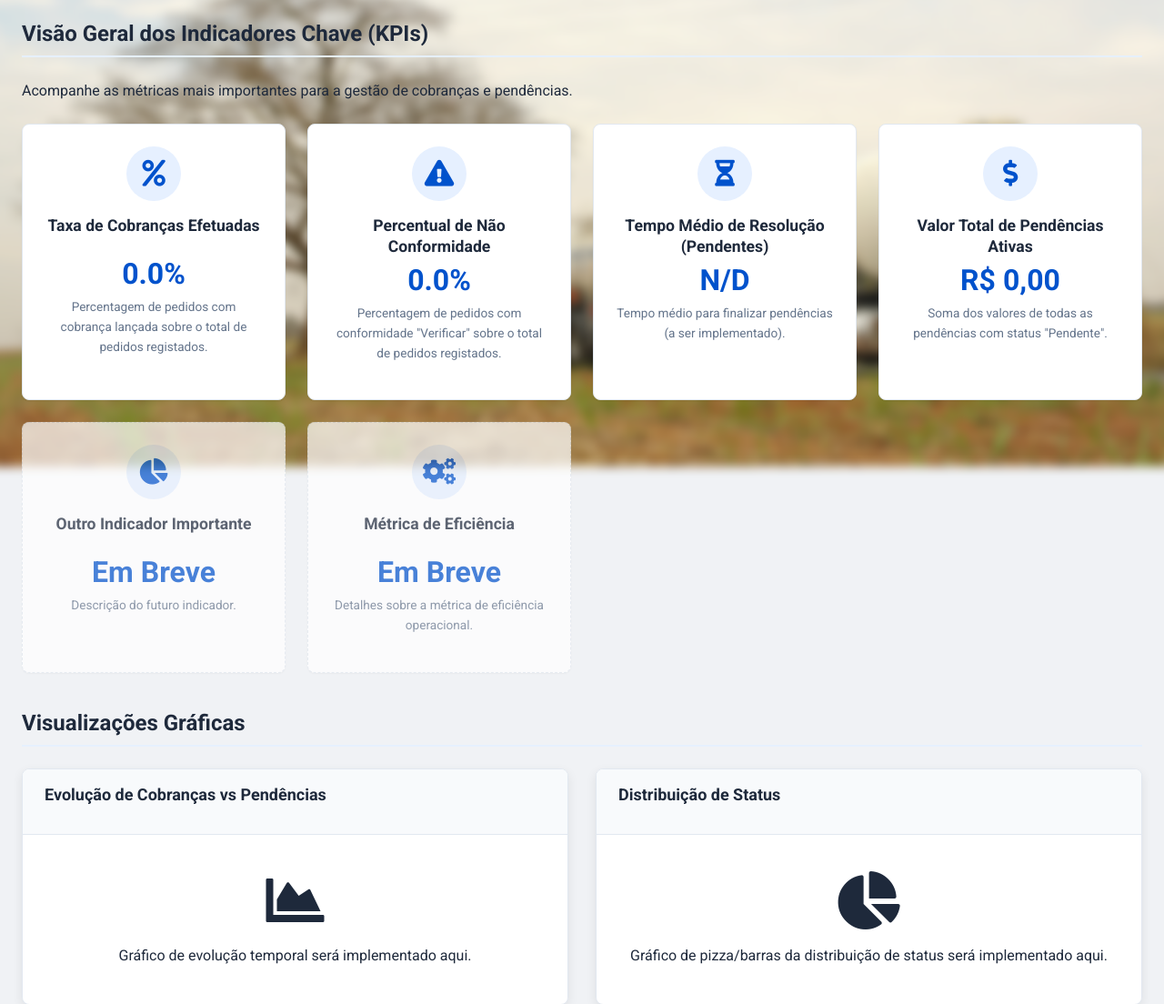
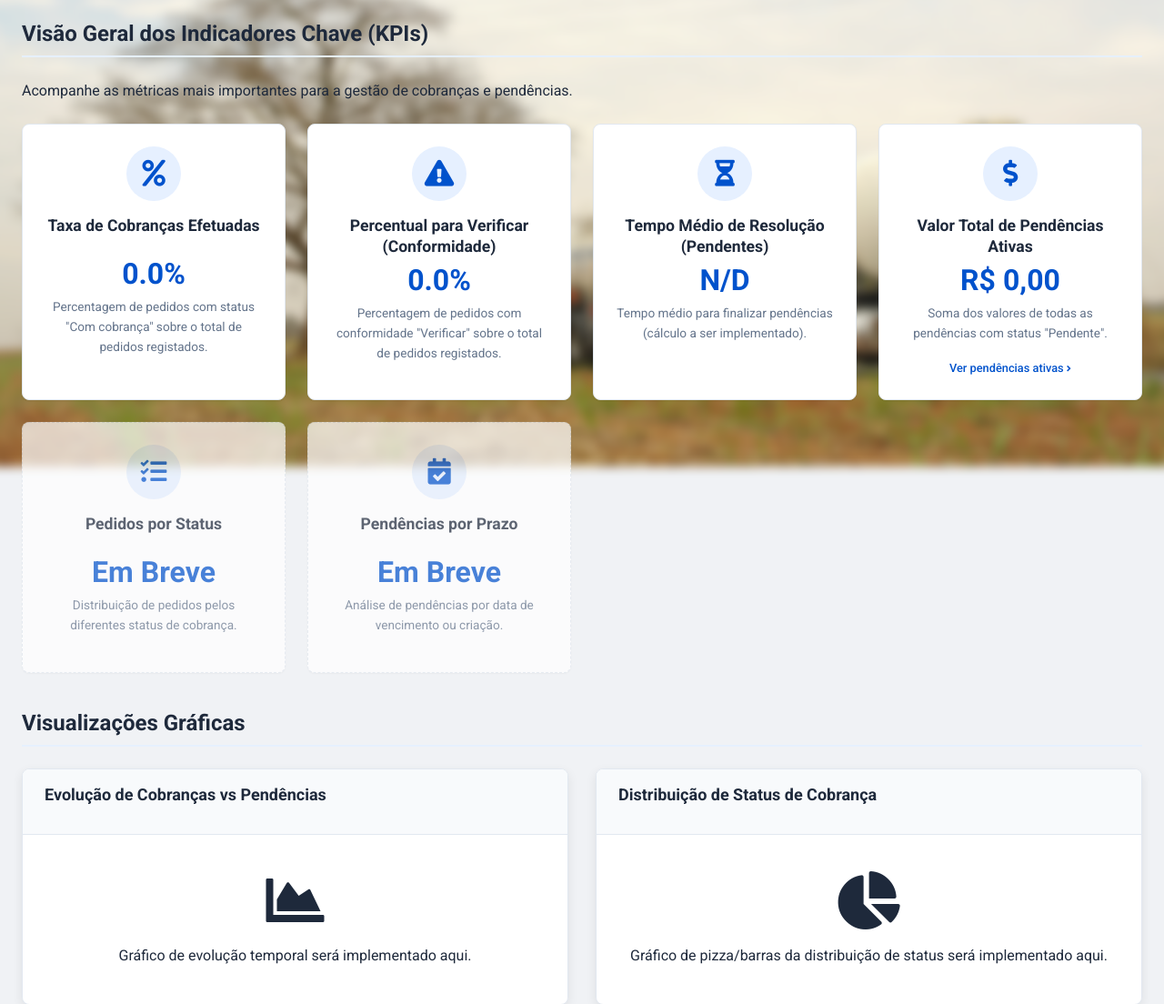
Before and after one commit to Mativis/form.polis, a Flask app: page /indicadores-desempenho in a window 1280 px wide. Shown: the part 307-1411 px from the top of the page at 91% size. Run offline with Flask 2, Linux system fonts and the light colour scheme; the visitor is signed in with stand-in values (Sample User, id 1); data that the repository does not hold is empty.

Commit message:
new dashboard 'indicadores'

```diff
--- a/templates/indicadores_desempenho.html
+++ b/templates/indicadores_desempenho.html
@@ -14,66 +14,68 @@
     <p class="text-muted mb-4">Acompanhe as métricas mais importantes para a gestão de cobranças e pendências.</p>
 
     <div class="kpi-grid">
-        {# KPI 1 #}
+        {# KPI 1: Taxa de Cobranças Efetuadas #}
         <div class="kpi-card">
             <div class="kpi-icon-container">
                 <i class="fas fa-percent fa-2x"></i>
             </div>
             <h4 class="kpi-title">Taxa de Cobranças Efetuadas</h4>
-            {# CORRIGIDO: Acesso via kpis.chave #}
             <p class="kpi-value">{{ kpis.taxa_cobranca_efetuada | default('N/D') }}%</p>
-            <p class="kpi-description">Percentagem de pedidos com cobrança lançada sobre o total de pedidos registados.</p>
+            <p class="kpi-description">Percentagem de pedidos com status "Com cobrança" sobre o total de pedidos registados.</p>
+            {# <a href="{{ url_for('relatorio_cobrancas', filtro_status='Com cobrança') }}" class="kpi-link">Ver detalhes</a> #}
         </div>
 
-        {# KPI 2 #}
+        {# KPI 2: Percentual de Não Conformidade (Verificar) #}
         <div class="kpi-card">
             <div class="kpi-icon-container">
                 <i class="fas fa-exclamation-triangle fa-2x"></i>
             </div>
-            <h4 class="kpi-title">Percentual de Não Conformidade</h4>
-            {# CORRIGIDO: Acesso via kpis.chave #}
+            <h4 class="kpi-title">Percentual para Verificar (Conformidade)</h4>
             <p class="kpi-value">{{ kpis.percentual_nao_conforme | default('N/D') }}%</p>
             <p class="kpi-description">Percentagem de pedidos com conformidade "Verificar" sobre o total de pedidos registados.</p>
+            {# <a href="{{ url_for('relatorio_cobrancas', filtro_conformidade='Verificar') }}" class="kpi-link">Ver detalhes</a> #}
         </div>
 
-        {# KPI 3 #}
+        {# KPI 3: Tempo Médio de Resolução (Pendentes) - Placeholder #}
         <div class="kpi-card">
             <div class="kpi-icon-container">
                 <i class="fas fa-hourglass-half fa-2x"></i>
             </div>
             <h4 class="kpi-title">Tempo Médio de Resolução (Pendentes)</h4>
-            {# CORRIGIDO: Acesso via kpis.chave #}
-            <p class="kpi-value">{{ kpis.tempo_medio_resolucao | default('N/D') }}</p> {# Removido 'dias' para manter flexível #}
-            <p class="kpi-description">Tempo médio para finalizar pendências (a ser implementado).</p>
+            <p class="kpi-value">{{ kpis.tempo_medio_resolucao | default('N/D') }}</p>
+            <p class="kpi-description">Tempo médio para finalizar pendências (cálculo a ser implementado).</p>
+            {# <a href="#" class="kpi-link">Ver detalhes</a> #}
         </div>
 
-        {# KPI 4 #}
+        {# KPI 4: Valor Total de Pendências Ativas #}
         <div class="kpi-card">
             <div class="kpi-icon-container">
                 <i class="fas fa-dollar-sign fa-2x"></i>
             </div>
             <h4 class="kpi-title">Valor Total de Pendências Ativas</h4>
-            {# CORRIGIDO: Acesso via kpis.chave #}
             <p class="kpi-value">{{ kpis.valor_total_pendencias | format_currency | default('N/D') }}</p>
             <p class="kpi-description">Soma dos valores de todas as pendências com status "Pendente".</p>
+            <a href="{{ url_for('relatorio_pendentes', filtro_status_pend='Pendente') }}" class="kpi-link">Ver pendências ativas <i class="fas fa-angle-right fa-xs"></i></a>
         </div>
 
-        {# Placeholder para mais KPIs #}
+        {# KPI Placeholder 1 #}
         <div class="kpi-card placeholder">
             <div class="kpi-icon-container">
-                <i class="fas fa-chart-pie fa-2x"></i>
+                <i class="fas fa-tasks fa-2x"></i>
             </div>
-            <h4 class="kpi-title">Outro Indicador Importante</h4>
+            <h4 class="kpi-title">Pedidos por Status</h4>
             <p class="kpi-value">Em Breve</p>
-            <p class="kpi-description">Descrição do futuro indicador.</p>
+            <p class="kpi-description">Distribuição de pedidos pelos diferentes status de cobrança.</p>
         </div>
+
+        {# KPI Placeholder 2 #}
         <div class="kpi-card placeholder">
             <div class="kpi-icon-container">
-                <i class="fas fa-cogs fa-2x"></i>
+                <i class="fas fa-calendar-check fa-2x"></i>
             </div>
-            <h4 class="kpi-title">Métrica de Eficiência</h4>
+            <h4 class="kpi-title">Pendências por Prazo</h4>
             <p class="kpi-value">Em Breve</p>
-            <p class="kpi-description">Detalhes sobre a métrica de eficiência operacional.</p>
+            <p class="kpi-description">Análise de pendências por data de vencimento ou criação.</p>
         </div>
     </div>
 </div>
@@ -96,7 +98,7 @@
         <div class="col-md-6 mb-4">
             <div class="card">
                 <div class="card-header">
-                    <h4>Distribuição de Status</h4>
+                    <h4>Distribuição de Status de Cobrança</h4>
                 </div>
                 <div class="card-body text-center">
                     <i class="fas fa-chart-pie fa-4x text-muted my-3"></i>
@@ -106,6 +108,7 @@
         </div>
     </div>
 </div>
+
 {% endblock %}
 
 {% block head_extra %}
@@ -166,6 +169,7 @@
     .kpi-description { font-size: 0.85rem; color: var(--text-muted-color); margin-bottom: 1rem; flex-grow: 1; min-height: 3em; }
     .kpi-link { font-size: 0.8rem; color: var(--link-color); text-decoration: none; font-weight: 500; margin-top: auto; }
     .kpi-link:hover { color: var(--link-hover-color); text-decoration: underline; }
+    .kpi-link .fa-xs { font-size: 0.8em; } /* Para o ícone de seta no link */
     .row { display: flex; flex-wrap: wrap; margin-right: -15px; margin-left: -15px; }
     .col-md-6 { position: relative; width: 100%; padding-right: 15px; padding-left: 15px; }
     @media (min-width: 768px) { .col-md-6 { flex: 0 0 50%; max-width: 50%; } }
```
Also changed, not shown: utils/excel_processor.py (+24 -26 lines).
